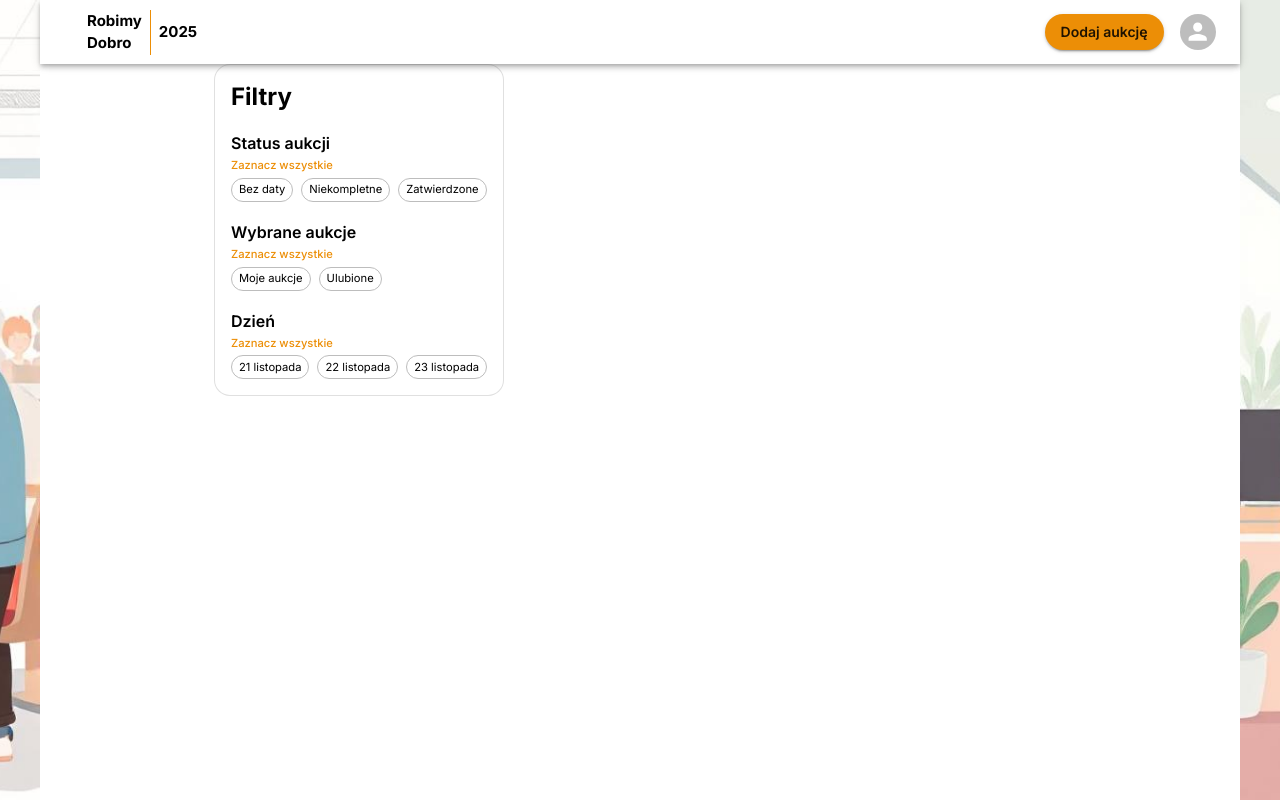
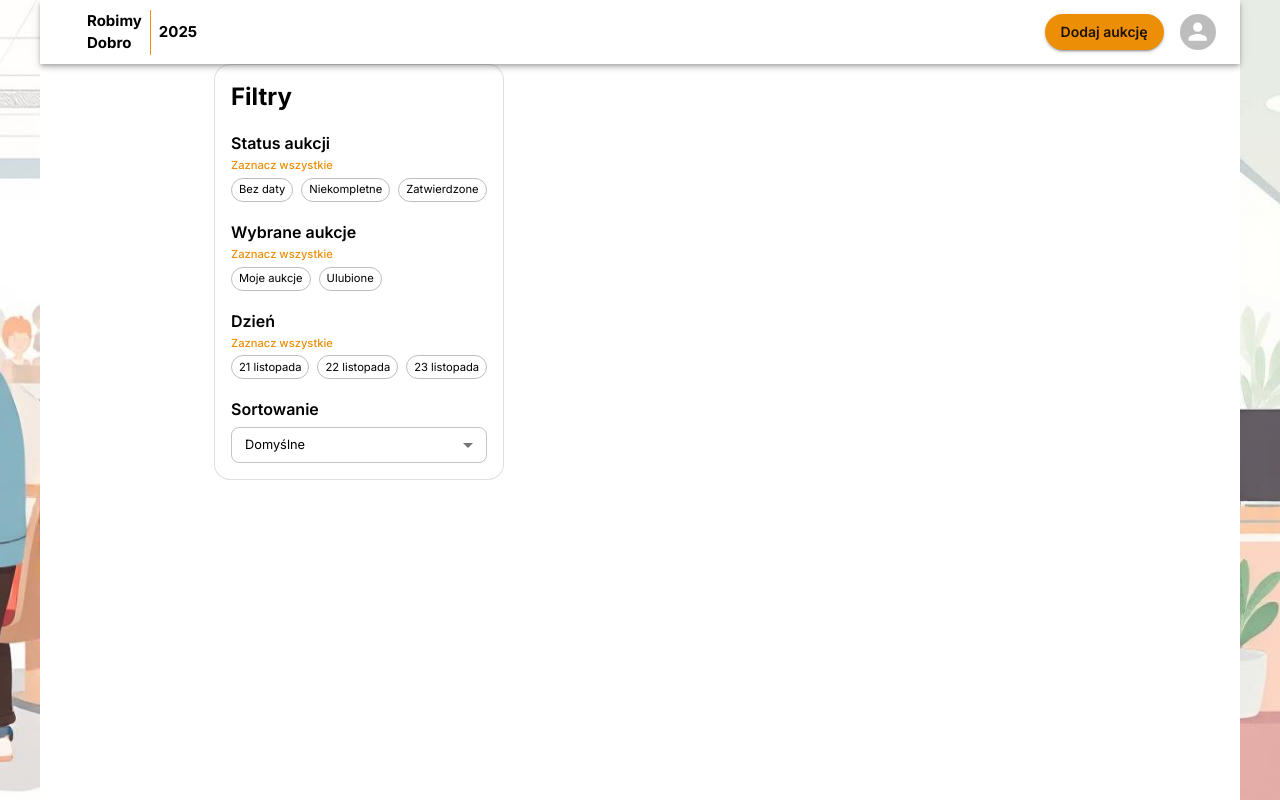
Before and after one commit to ocadotechnology-university/Robimy-dobro---aukcje, a React (Create React App) app in the folder frontend/: page /auctions in a window 1280 px wide. Built offline with nearby package versions, Linux system fonts and the light colour scheme; some icons are missing.

Commit message:
Add sort section

```diff
--- a/frontend/src/components/AuctionPage/Filters.styles.tsx
+++ b/frontend/src/components/AuctionPage/Filters.styles.tsx
@@ -34,3 +34,11 @@ export const StatusChipsContainerStyle: SxProps<Theme> = {
     flexWrap: 'wrap',
     gap: 1,
 };
+
+export const MenuPaperStyle: SxProps<Theme> = {
+    border: '1px solid #ccc',
+    borderTop: 0,
+    borderRadius: '0 0 8px 8px',
+    boxShadow: 0,
+    mt: '-1px',
+};
--- a/frontend/src/components/AuctionPage/Filters.tsx
+++ b/frontend/src/components/AuctionPage/Filters.tsx
@@ -5,6 +5,8 @@ import Typography from "@mui/material/Typography";
 import ShieldIcon from '@mui/icons-material/Shield';
 import Chip from '@mui/material/Chip';
 import Box from '@mui/material/Box';
+import Select from '@mui/material/Select';
+import MenuItem from '@mui/material/MenuItem';
 
 import {
     FiltersPaperStyle,
@@ -12,16 +14,19 @@ import {
     FilterChipStyle,
     StatusChipsContainerStyle,
     ClearAllTypographyStyle,
+    MenuPaperStyle,
 } from './Filters.styles';
 
 const statusOptions = ["Bez daty", "Niekompletne", "Zatwierdzone"];
 const selectedOptions = ["Moje aukcje", "Ulubione"];
 const dateOptions = ["21 listopada", "22 listopada", "23 listopada"];
+const sortOptions = ["Domyślne", "Cena: od najniższej", "Cena: od najwyższej"];
 
 const Filters = () => {
     const [selectedStatuses, setSelectedStatuses] = useState<string[]>([]);
     const [selectedTypes, setSelectedTypes] = useState<string[]>([]);
     const [selectedDates, setSelectedDates] = useState<string[]>([]);
+    const [sort, setSort] = useState<string>("Domyślne");
 
     const isAnySelected =
         selectedStatuses.length > 0 ||
@@ -60,6 +65,8 @@ const Filters = () => {
                         selectedOptions={selectedDates}
                         setSelectedOptions={setSelectedDates}
                     />
+
+                    <SortSection sort={sort} setSort={setSort} />
                 </Stack>
             </Paper>
     );
@@ -143,4 +150,40 @@ const FilterSection: React.FC<FilterSectionProps> = ({
     );
 };
 
+type SortSectionProps = {
+    sort: string;
+    setSort: (value: string) => void;
+};
+
+const SortSection: React.FC<SortSectionProps> = ({ sort, setSort }) => {
+    const [open, setOpen] = useState(false);
+    return (
+        <Stack spacing={0.5}>
+            <Typography variant="subtitle1" fontWeight={600}>
+                Sortowanie
+            </Typography>
+
+            <Select
+                open={open}
+                onOpen={() => setOpen(true)}
+                onClose={() => setOpen(false)}
+                value={sort}
+                onChange={(e) => setSort(e.target.value)}
+                size="small"
+                sx={{ borderRadius: open ? '8px 8px 0 0' : '8px',fontSize: '0.8rem' }}
+                MenuProps={{
+                    PaperProps: { sx: MenuPaperStyle },
+                    MenuListProps: { sx: {py: 0} },
+                }}
+            >
+                {sortOptions.map((option) => (
+                    <MenuItem key={option} value={option} sx={{fontSize: '0.8rem',}}>
+                        {option}
+                    </MenuItem>
+                ))}
+            </Select>
+        </Stack>
+    );
+};
+
 export default Filters;
```
